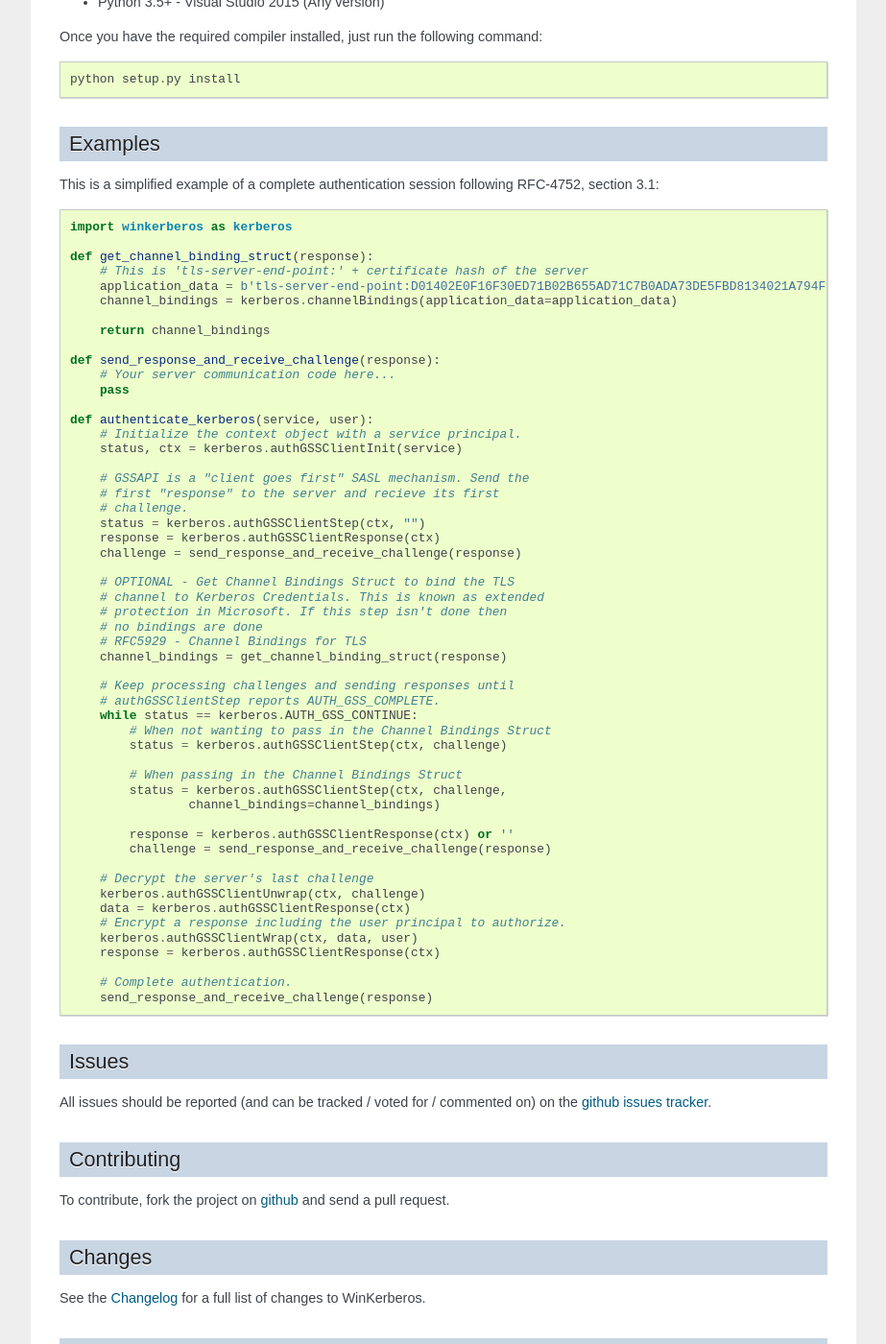
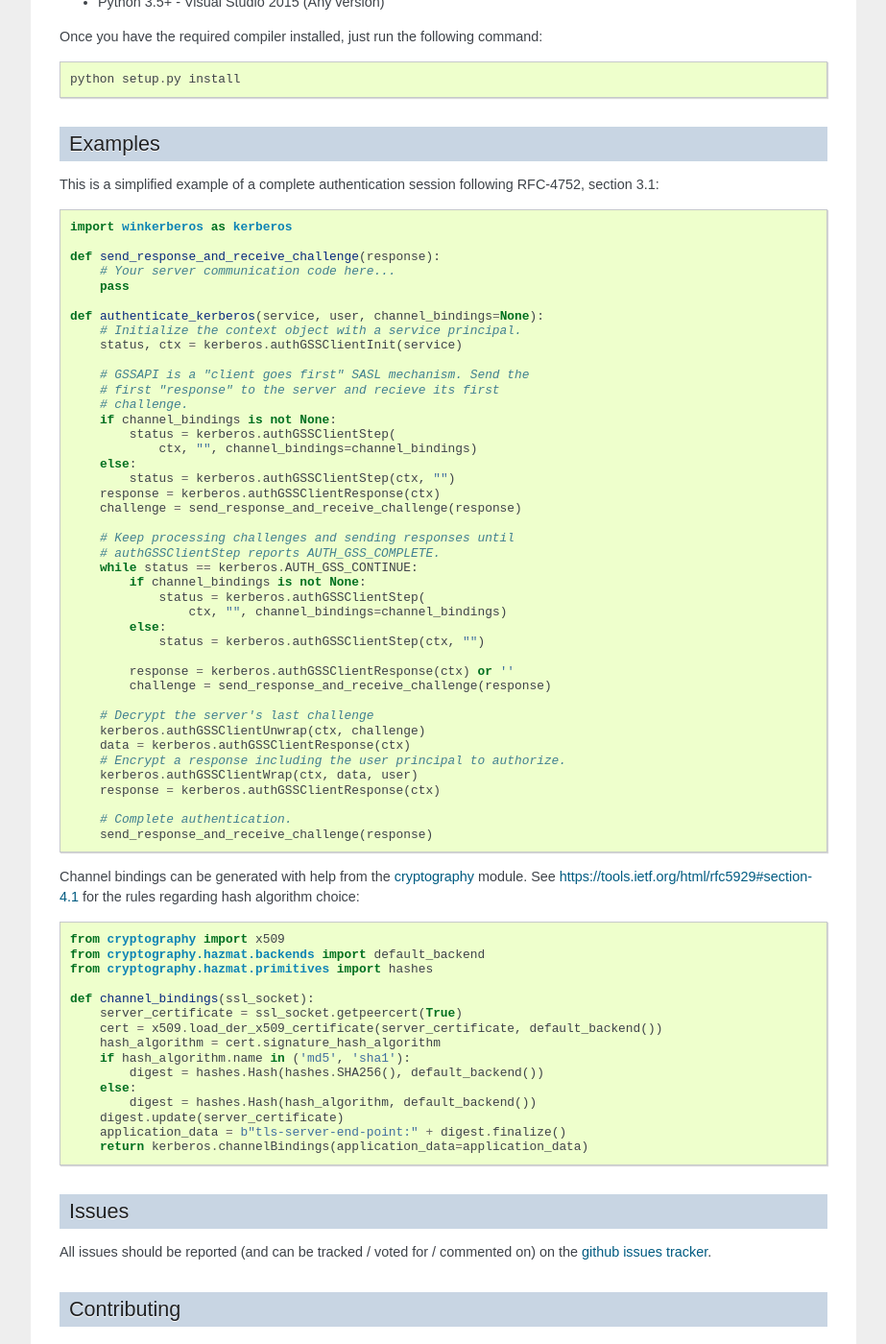
Before and after one commit to mongodb/winkerberos, a Sphinx documentation site: the page built from doc/index.rst, in a window 1280 px wide and 1400 px high, scrolled down 704 px. Shown: the whole window at 96% size, without its empty margins (198-1121 px from the left). Built offline with Sphinx 7.4.7, drawn with Linux system fonts in a browser that asks for light colours; the version number is read from the project's files by our own code.

Commit message:
Improved channel bindings examples (#18)

```diff
--- a/doc/index.rst
+++ b/doc/index.rst
@@ -51,44 +51,33 @@ following RFC-4752, section 3.1:
 
     import winkerberos as kerberos
 
-    def get_channel_binding_struct(response):
-        # This is 'tls-server-end-point:' + certificate hash of the server
-        application_data = b'tls-server-end-point:D01402E0F16F30ED71B02B655AD71C7B0ADA73DE5FBD8134021A794FFA1EECE8'
-        channel_bindings = kerberos.channelBindings(application_data=application_data)
-
-        return channel_bindings
-
     def send_response_and_receive_challenge(response):
         # Your server communication code here...
         pass
 
-    def authenticate_kerberos(service, user):
+    def authenticate_kerberos(service, user, channel_bindings=None):
         # Initialize the context object with a service principal.
         status, ctx = kerberos.authGSSClientInit(service)
 
         # GSSAPI is a "client goes first" SASL mechanism. Send the
         # first "response" to the server and recieve its first
         # challenge.
-        status = kerberos.authGSSClientStep(ctx, "")
+        if channel_bindings is not None:
+            status = kerberos.authGSSClientStep(
+                ctx, "", channel_bindings=channel_bindings)
+        else:
+            status = kerberos.authGSSClientStep(ctx, "")
         response = kerberos.authGSSClientResponse(ctx)
         challenge = send_response_and_receive_challenge(response)
-
-        # OPTIONAL - Get Channel Bindings Struct to bind the TLS
-        # channel to Kerberos Credentials. This is known as extended
-        # protection in Microsoft. If this step isn't done then
-        # no bindings are done
-        # RFC5929 - Channel Bindings for TLS
-        channel_bindings = get_channel_binding_struct(response)
 
         # Keep processing challenges and sending responses until
         # authGSSClientStep reports AUTH_GSS_COMPLETE.
         while status == kerberos.AUTH_GSS_CONTINUE:
-            # When not wanting to pass in the Channel Bindings Struct
-            status = kerberos.authGSSClientStep(ctx, challenge)
-
-            # When passing in the Channel Bindings Struct
-            status = kerberos.authGSSClientStep(ctx, challenge,
-                    channel_bindings=channel_bindings)
+            if channel_bindings is not None:
+                status = kerberos.authGSSClientStep(
+                    ctx, "", channel_bindings=channel_bindings)
+            else:
+                status = kerberos.authGSSClientStep(ctx, "")
 
             response = kerberos.authGSSClientResponse(ctx) or ''
             challenge = send_response_and_receive_challenge(response)
@@ -102,6 +91,31 @@ following RFC-4752, section 3.1:
 
         # Complete authentication.
         send_response_and_receive_challenge(response)
+
+Channel bindings can be generated with help from the cryptography_ module. See
+`<https://tools.ietf.org/html/rfc5929#section-4.1>`_ for the rules regarding
+hash algorithm choice:
+
+.. code-block:: python
+
+    from cryptography import x509
+    from cryptography.hazmat.backends import default_backend
+    from cryptography.hazmat.primitives import hashes
+
+    def channel_bindings(ssl_socket):
+        server_certificate = ssl_socket.getpeercert(True)
+        cert = x509.load_der_x509_certificate(server_certificate, default_backend())
+        hash_algorithm = cert.signature_hash_algorithm
+        if hash_algorithm.name in ('md5', 'sha1'):
+            digest = hashes.Hash(hashes.SHA256(), default_backend())
+        else:
+            digest = hashes.Hash(hash_algorithm, default_backend())
+        digest.update(server_certificate)
+        application_data = b"tls-server-end-point:" + digest.finalize()
+        return kerberos.channelBindings(application_data=application_data)
+
+
+.. _cryptography: https://pypi.python.org/pypi/cryptography
 
 Issues
 ------
```
Also changed, not shown: README.rst (+36 -24 lines), 1 other file.
